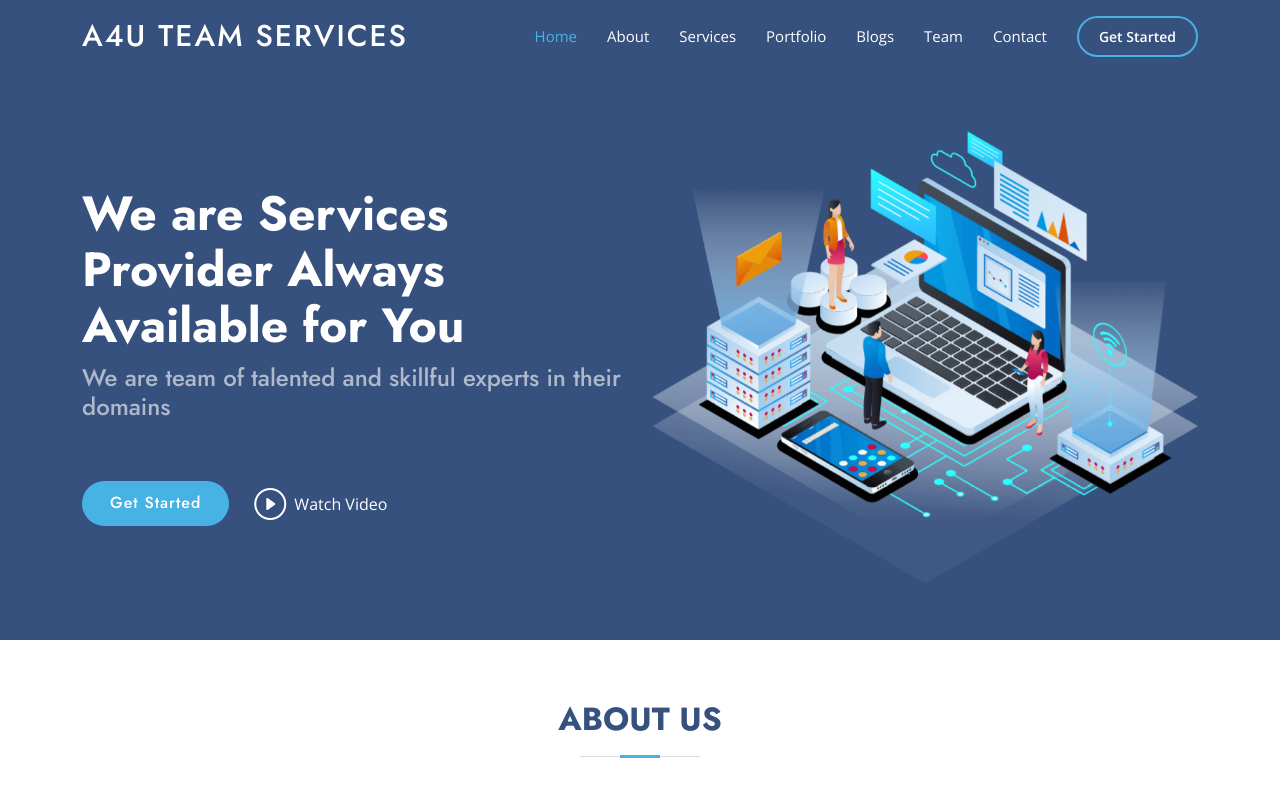
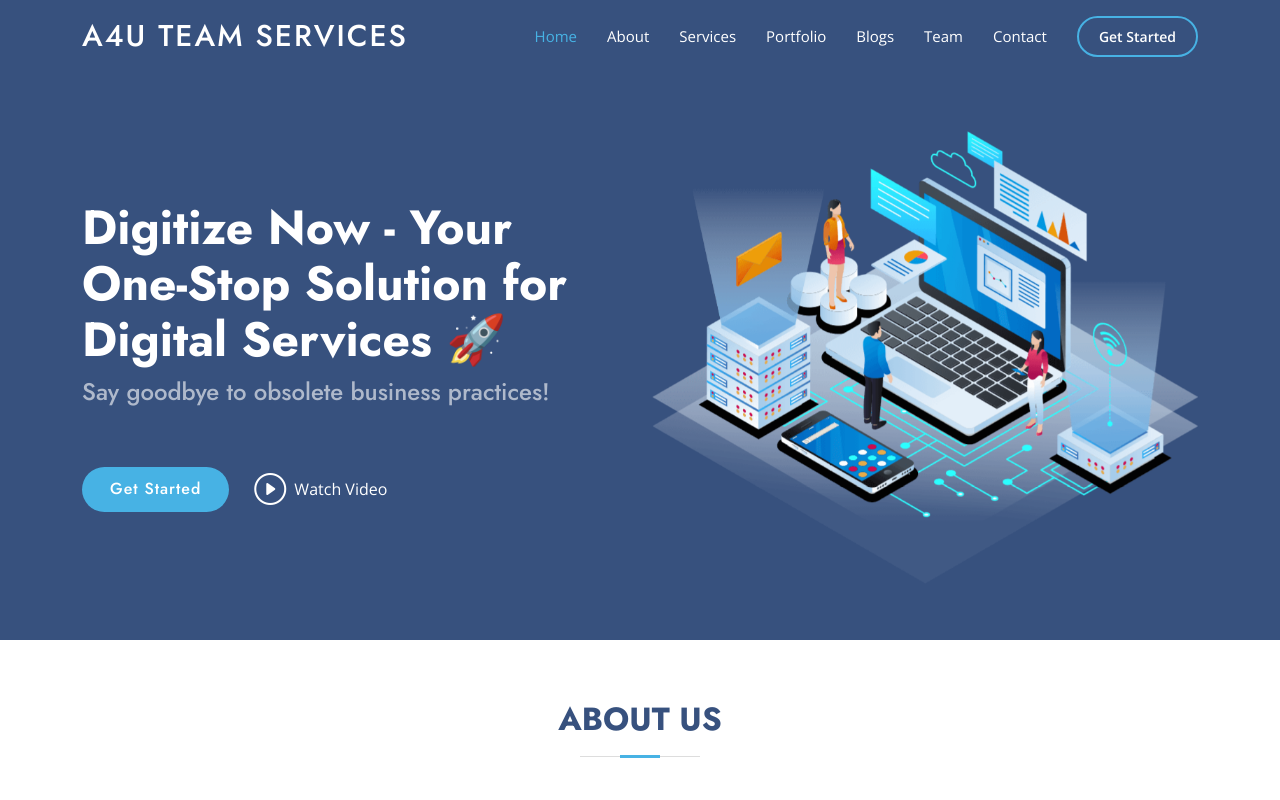
Before and after one commit to muhammadumar1-ux/a4u-website, a plain HTML site: page index.html in a window 1280 px wide. Shown: the top 800 px of the page. Drawn offline with nearby package versions, Linux system fonts and the light colour scheme.

Commit message:
Update index.html

```diff
--- a/index.html
+++ b/index.html
@@ -88,8 +88,8 @@
     <div class="container">
       <div class="row">
         <div class="col-lg-6 d-flex flex-column justify-content-center pt-4 pt-lg-0 order-2 order-lg-1" data-aos="fade-up" data-aos-delay="200">
-          <h1>We are Services Provider Always Available for You</h1>
-          <h2>We are team of talented and skillful experts in their domains</h2>
+          <h1>Digitize Now - Your One-Stop Solution for Digital Services 🚀</h1>
+         <h2>Say goodbye to obsolete business practices!</h2>
           <div class="d-flex justify-content-center justify-content-lg-start">
             <a href="#about" class="btn-get-started scrollto">Get Started</a>
             <a href="https://www.youtube.com/watch?v=jDDaplaOz7Q" class="glightbox btn-watch-video"><i class="bi bi-play-circle"></i><span>Watch Video</span></a>
```
